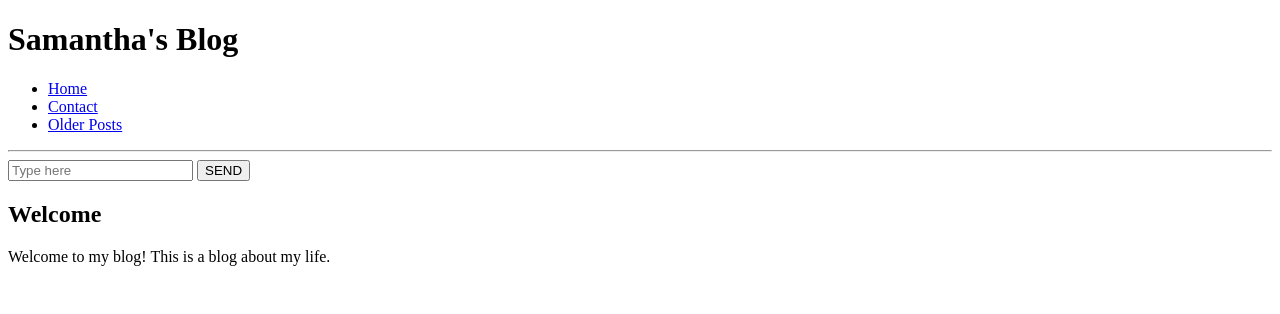
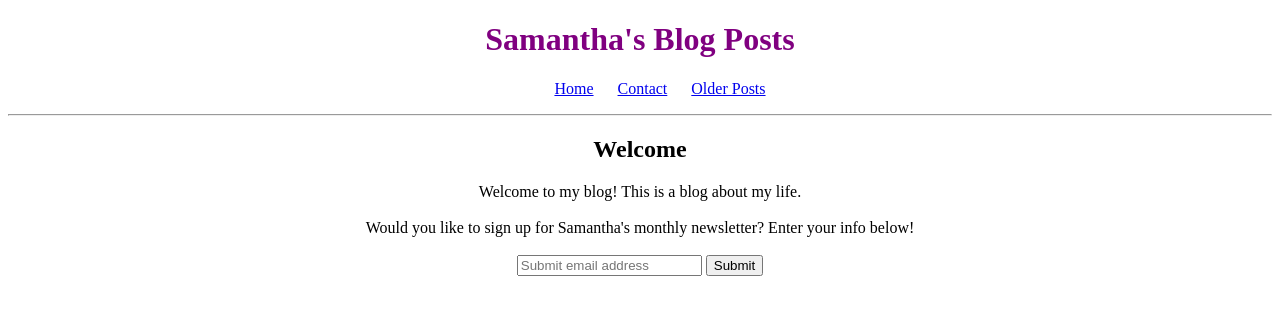
Before and after one commit to sponce01/TestProject, a plain HTML site: page index.html in a window 1280 px wide. Drawn offline with Linux system fonts and the light colour scheme.

Commit message:
Update with working alert!

```diff
--- a/css/app.css
+++ b/css/app.css
@@ -12,3 +12,6 @@ li {
     display: inline;
     padding: 0px 10px 0px 10px;
 }
+body {
+    text-align: center;
+}
--- a/index.html
+++ b/index.html
@@ -5,12 +5,13 @@
     <meta name="viewport" content="width=device-width, initial-scale=1.0">
     <meta http-equiv="X-UA-Compatible" content="ie=edge">
     <title>Samantha's Blog</title>
-    <link rel="app.css">
+    <link rel="stylesheet" href="css/app.css">
+    <script src="js/app.js"></script>
 </head>
 
 <body>
     <header>
-    <h1>Samantha's Blog</h1>
+    <h1>Samantha's Blog Posts</h1>
     <ul>
             <li><a href="index.html">Home</a></li>
             <li><a href="contact.html">Contact</a></li>
@@ -18,9 +19,15 @@
     </ul>
     </header>
     <hr>
-    <input placeholder="Type here">
-<button type="button">SEND</button>
     <h2>Welcome</h2>
     Welcome to my blog! This is a blog about my life.
+<br>
+<br>
+Would you like to sign up for Samantha's monthly newsletter? Enter your info below!
+<br>
+<br>
+    <input placeholder="Submit email address" id="userinput">
+    <button onclick="myFunction()">Submit</button>
+
 </body>
 </html>
--- /dev/null
+++ b/js/app.js
@@ -0,0 +1,3 @@
+function myFunction() {
+    alert(document.getElementById("userinput").value);
+}
```
Also changed, not shown: contact.html (+3 -4 lines), olderposts.html (+4 -6 lines).
